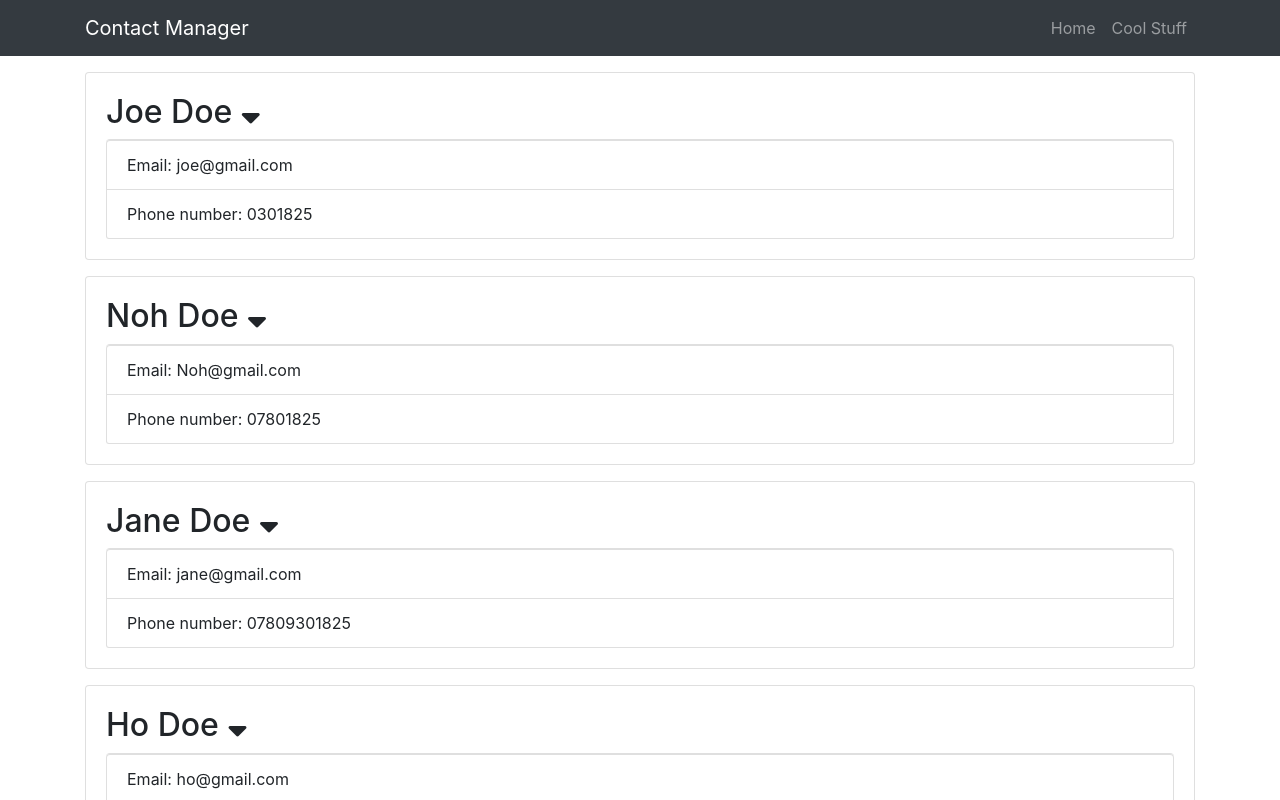
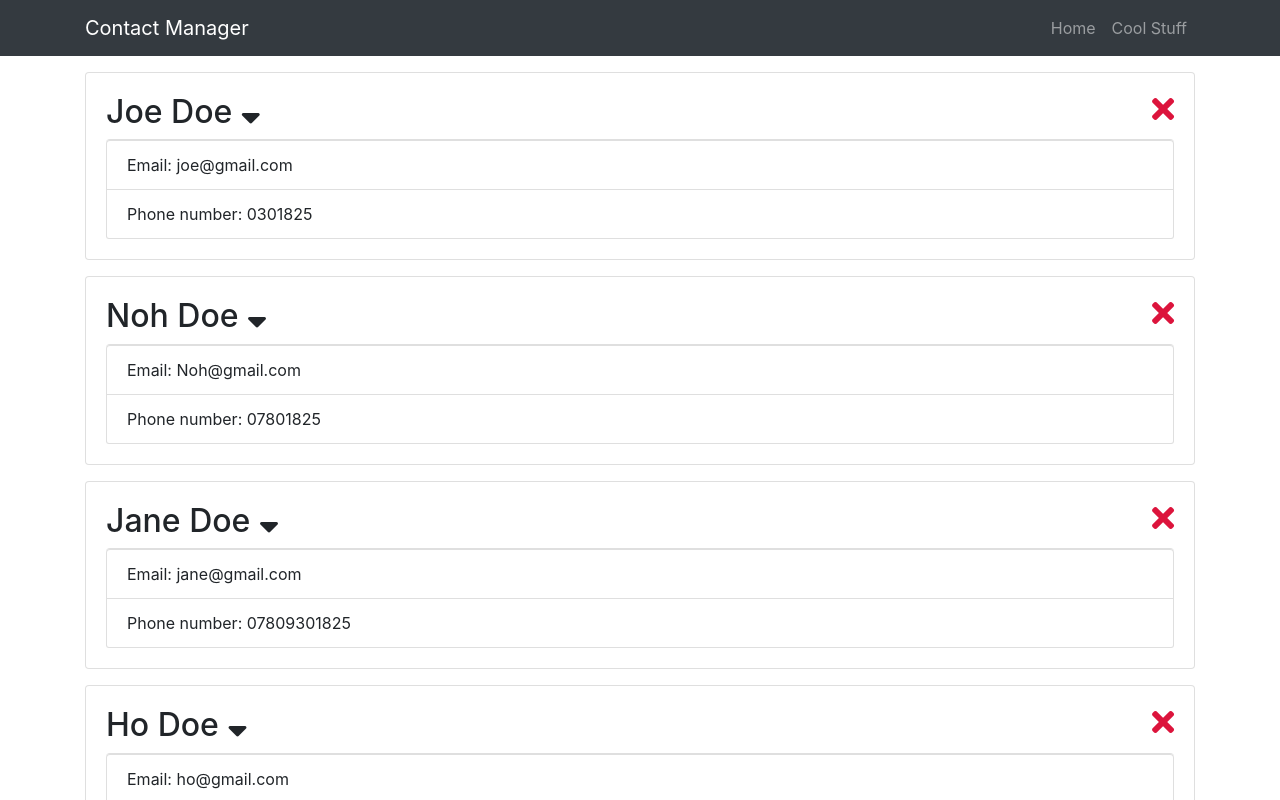
Before and after one commit to cheniecemanning/Learning-JavaScript, a React (Create React App) app in the folder contactmanager/: page / in a window 1280 px wide. Shown: the top 800 px of the page. Built offline with nearby package versions, Linux system fonts and the light colour scheme.

Commit message:
Added onDeleteClick, remove contacts on click

```diff
--- a/contactmanager/src/components/Contact.js
+++ b/contactmanager/src/components/Contact.js
@@ -3,25 +3,49 @@
 
  class Contact extends Component {
 
-    onShowClick = () => {
-      console.log("hiii")
-    }
+  state = {
+    showContactInfo: true
+  }
+
+  onDeleteClick = () => {
+    this.props.deleteClickHandler()
+  }
+
   render() {
     const { contact } = this.props
+    const { showContactInfo } = this.state
+
     return (
       <div className='card card-body mb-3'>
-        <h2>{contact.name} <i onClick={this.onShowClick} className='fas fa-sort-down'/></h2>
-        <ul className='list-group'>
-          <li className='list-group-item'>Email: {contact.email}</li>
-          <li className='list-group-item'>Phone number: {contact.phone}</li>
-        </ul>
+        <h2>{contact.name} {' '}
+           <i
+            onClick={() => this.setState({showContactInfo: !this.state.showContactInfo})}
+            className='fas fa-sort-down'
+            style= {{cursor: 'pointer'}}
+          />
+
+           <i
+            onClick={this.onDeleteClick}
+            className='fas fa-times'
+            style= {{cursor: 'pointer', float: 'right', color: 'crimson'}}
+          />
+        </h2>
+        { showContactInfo ? (
+          <ul className='list-group'>
+            <li className='list-group-item'>Email: {contact.email}</li>
+            <li className='list-group-item'>Phone number: {contact.phone}</li>
+          </ul>
+          ) : null
+        }
+
       </div>
     )
   }
 }
 
 Contact.propTypes = {
-  contact: PropTypes.object.isRequired
+  contact: PropTypes.object.isRequired,
+  deleteClickHandler: PropTypes.func.isRequired
 }
 
 export default Contact;
--- a/contactmanager/src/components/Contacts.js
+++ b/contactmanager/src/components/Contacts.js
@@ -13,18 +13,28 @@
             ]
     }
 
+    deleteContact = id => {
+        const { contacts } = this.state
+        const newContacts = contacts.filter(contact => contact.id !== id)
+        console.log()
+        this.setState({
+            contacts: newContacts
+        })
+    }
+
     render() {
      const { contacts } = this.state;
 
     return (
-      <div>
+      <React.Fragment>
            {contacts.map(contact => (
                <Contact
                     key = {contact.id}
                     contact = {contact}
+                    deleteClickHandler={this.deleteContact.bind(this, contact.id)}
                 />
            ))}
-      </div>
+      </React.Fragment>
     )
   }
 }
```
